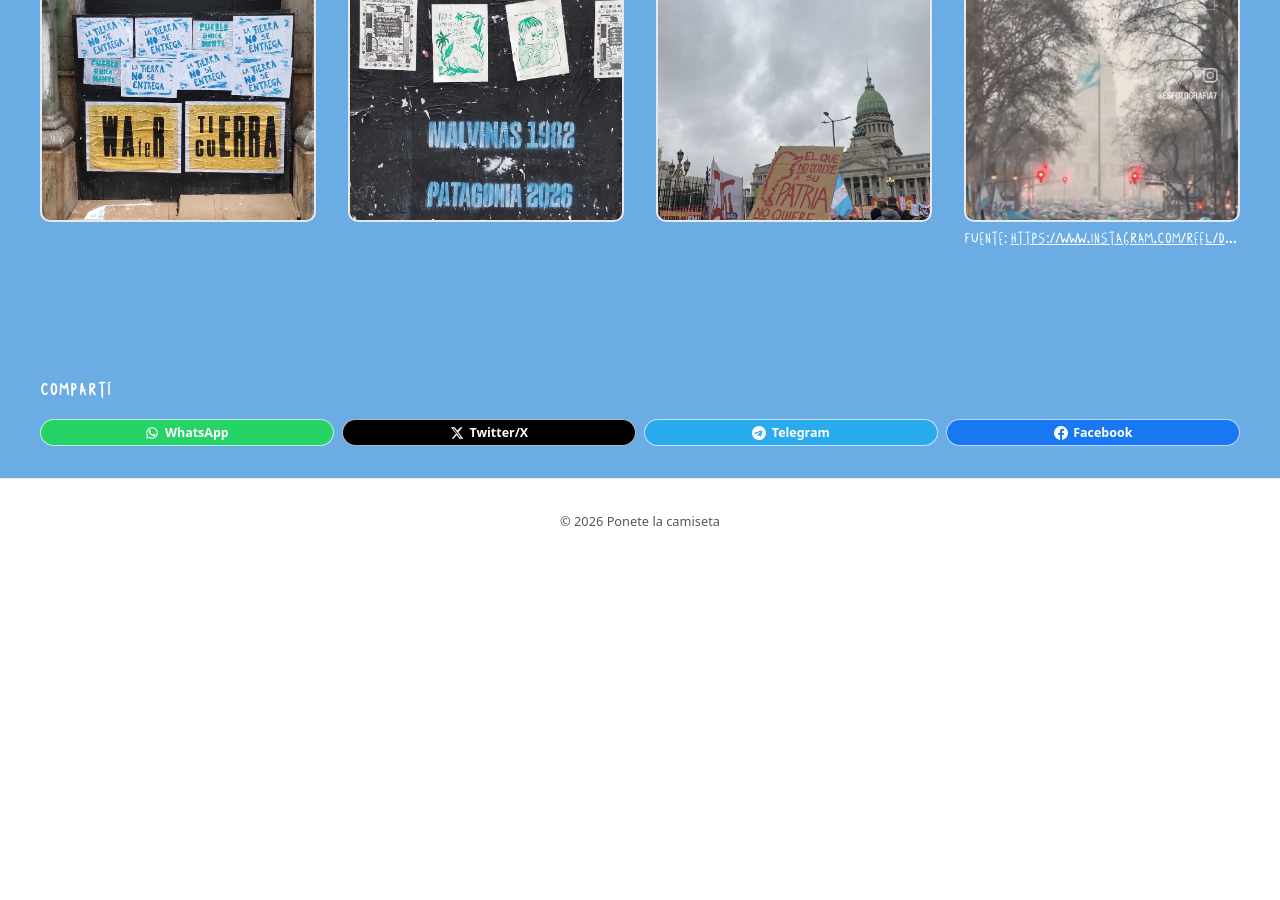
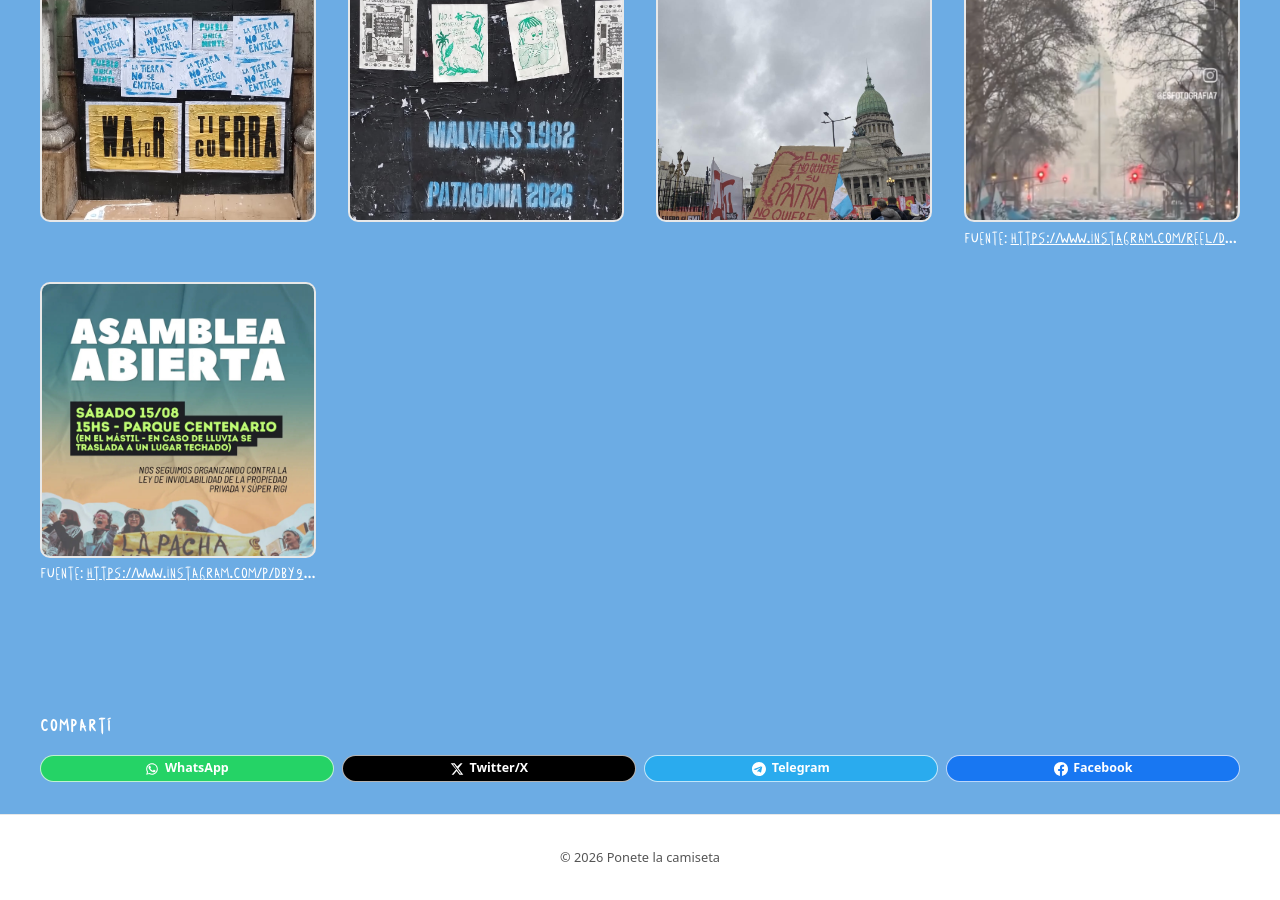
Before and after one commit to LaCamisetaOrg/LaCamisetaOrg.github.io, a Jekyll site: the page built from _actions/laluchasirveysigue.md, in a window 1280 px wide and 900 px high, scrolled down 1857 px. Built offline with Jekyll 4.4.1, drawn with Linux system fonts in a browser that asks for light colours; before the commit the page ends 2421 px from its top, so only the background shows below that; some of the changed lines change nothing that is shown.

Commit message:
Update laluchasirveysigue.md

```diff
--- a/_actions/laluchasirveysigue.md
+++ b/_actions/laluchasirveysigue.md
@@ -26,6 +26,9 @@ images:
   - src: /assets/images/salirabuscarnos.png
     alt: "Multitud bajo la lluvia con paraguas y una bandera argentina. Texto: \"Sigamos en la calle\"."
     image_source: https://www.instagram.com/reel/DbyqjVuPpWp
+  - src: /assets/images/asamblea156caba.jpeg
+    alt: "Asamblea Abierta CABA: Sábado 15/08 - 15hs. Parque Centenario (en el mástil - si llueve se traslada a un lugar techado)"
+    image_source: https://www.instagram.com/p/Dby9PsMRCXc
 ---
 
 La movilización popular, federal y plurinacional del 6 de agosto fue multitudinaria y contundente. En las calles de todo el país, el pueblo dijo a viva voz: ¡La tierra no se vende, no se quema ni se desaloja! Fue esta movilización pacífica, plural e histórica la que hizo caer a los capítulos del manejo del fuego y de extranjerización de la tierra.
```
